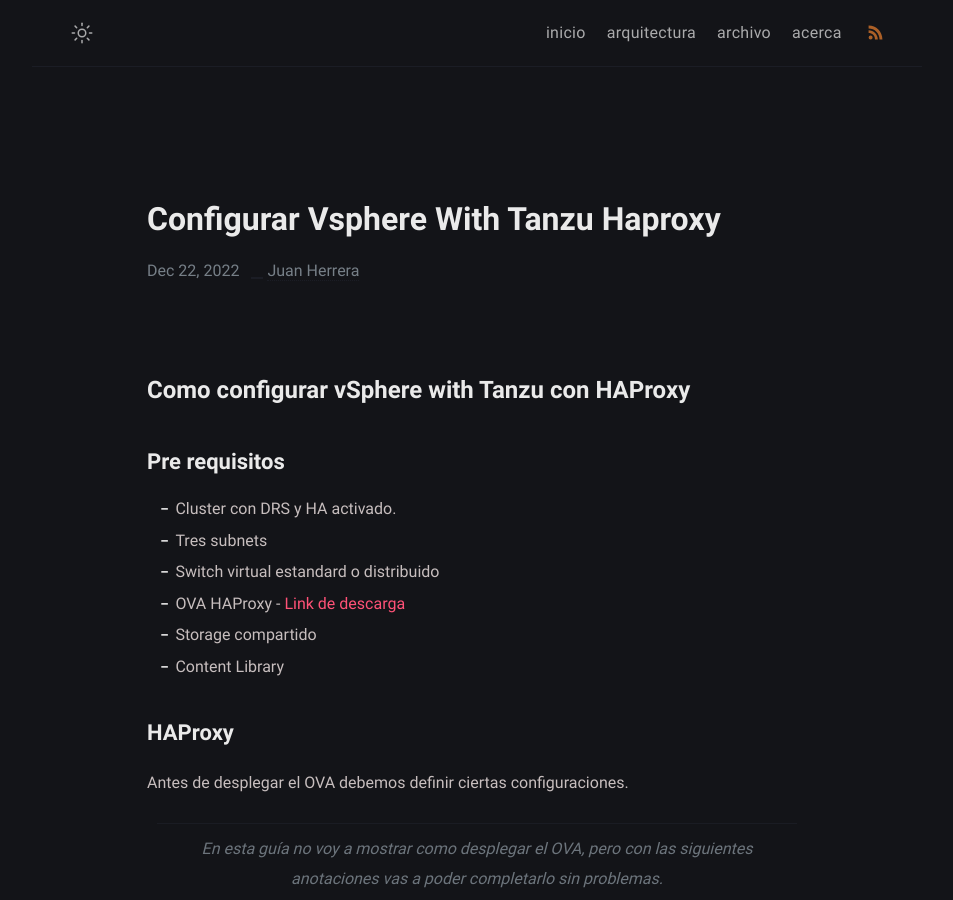
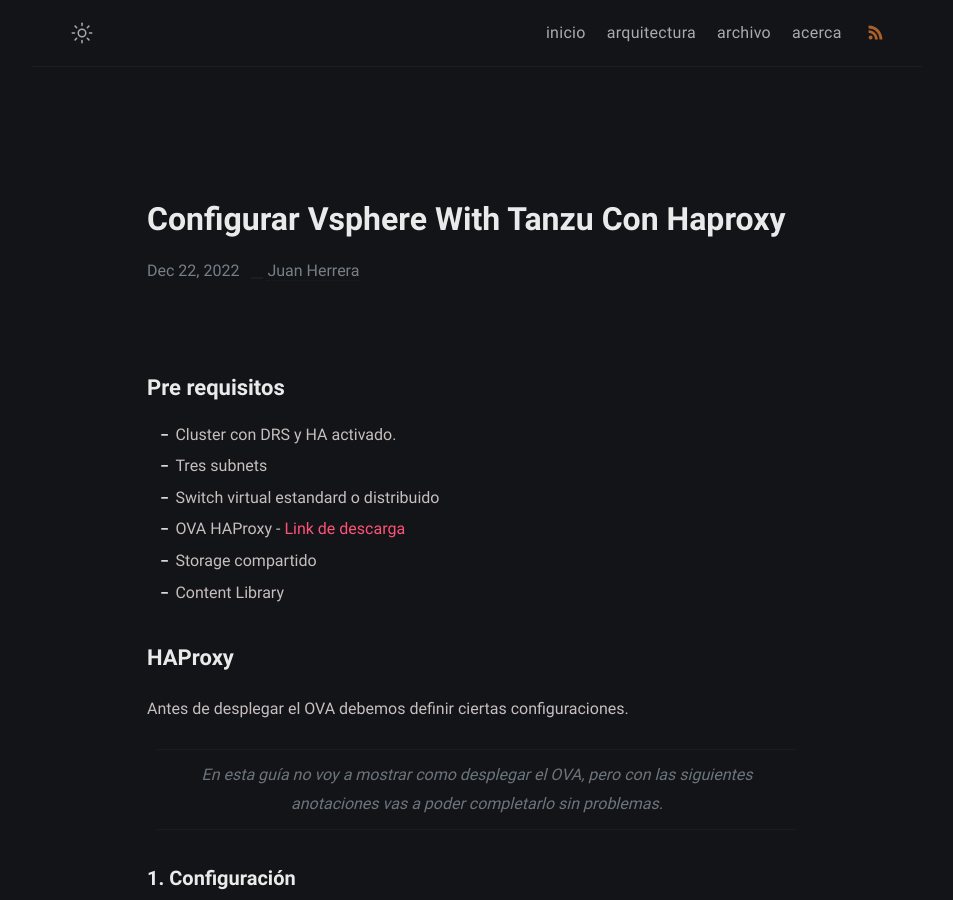
Before and after one commit to jjuanmaherrera/jjuanmaherrera.github.io, a Jekyll site: the page built from _posts/configurar-vsphere-with-tanzu-con-haproxy/2022-12-22-configurar-vsphere-with-tanzu-con-haproxy.md, in a window 1280 px wide and 900 px high. Shown: the whole window, without its empty margins (163-1116 px from the left). Built offline with Jekyll 4.4.1, drawn with Linux system fonts in a browser that asks for light colours.

Commit message:
change title post

```diff
--- a/_posts/configurar-vsphere-with-tanzu-con-haproxy/2022-12-22-configurar-vsphere-with-tanzu-haproxy.md
+++ b/_posts/configurar-vsphere-with-tanzu-con-haproxy/2022-12-22-configurar-vsphere-with-tanzu-con-haproxy.md
@@ -1,5 +1,3 @@
-# Como configurar vSphere with Tanzu con HAProxy
-
 ## Pre requisitos
 - Cluster con DRS y HA activado.
 - Tres subnets
```
